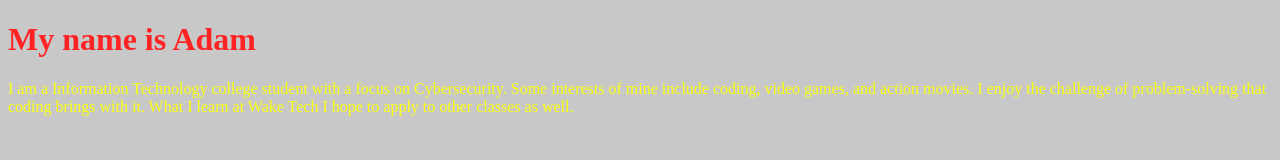
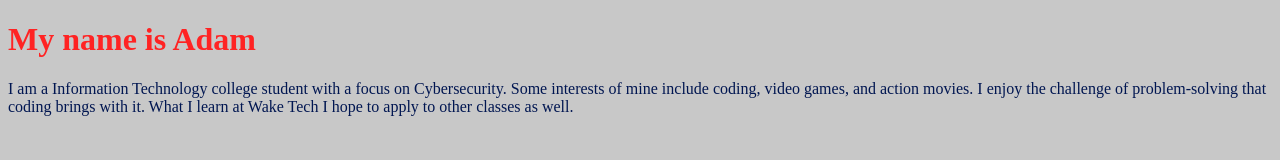
Before and after one commit to AdamCarr1/AdamCarr1.github.io, a plain HTML site: page index.html in a window 1280 px wide. Drawn offline with Linux system fonts and the light colour scheme.

Commit message:
Update index.html

```diff
--- a/index.html
+++ b/index.html
@@ -9,7 +9,7 @@
         color: #ff2323
       }
       p {
-        color: #f9ff0f
+        color: #001651
       }
     </style>
       <title>My Personal Introduction</title>
```
